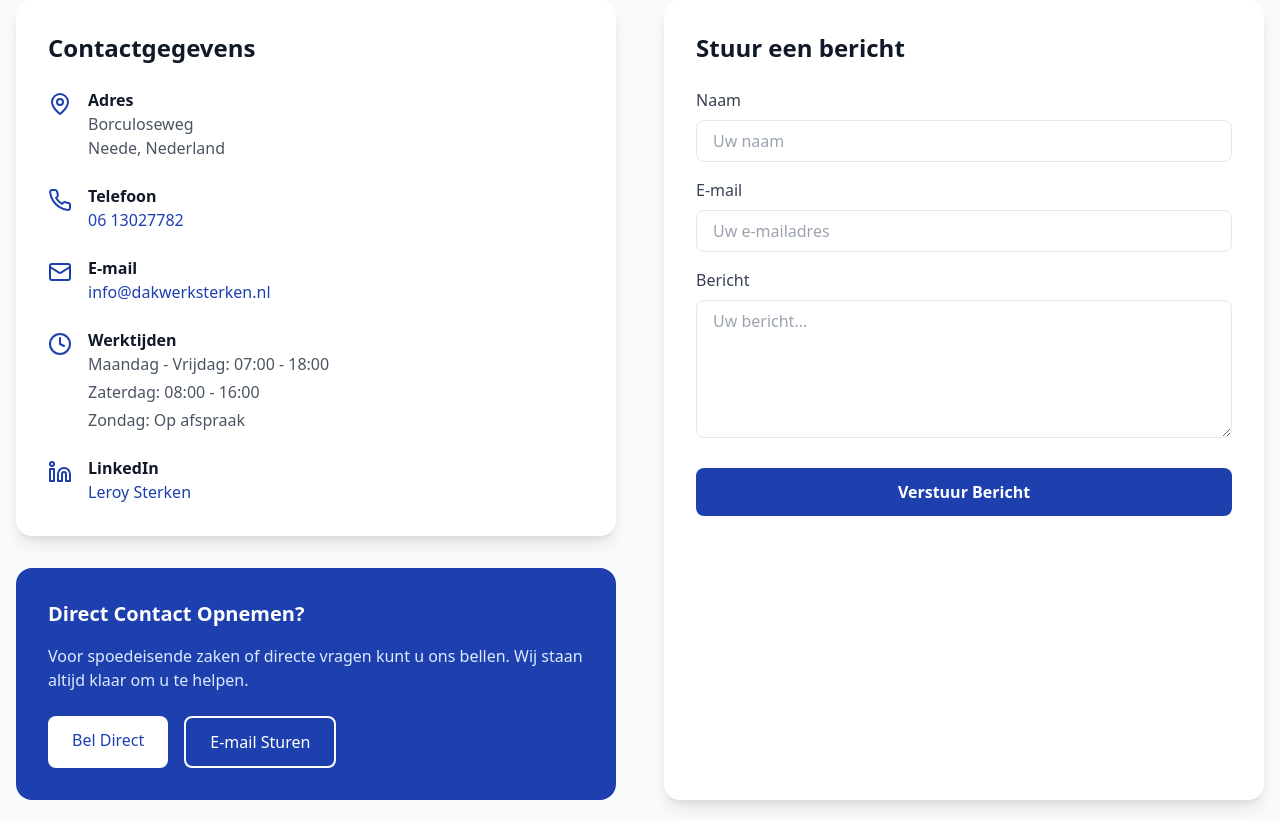
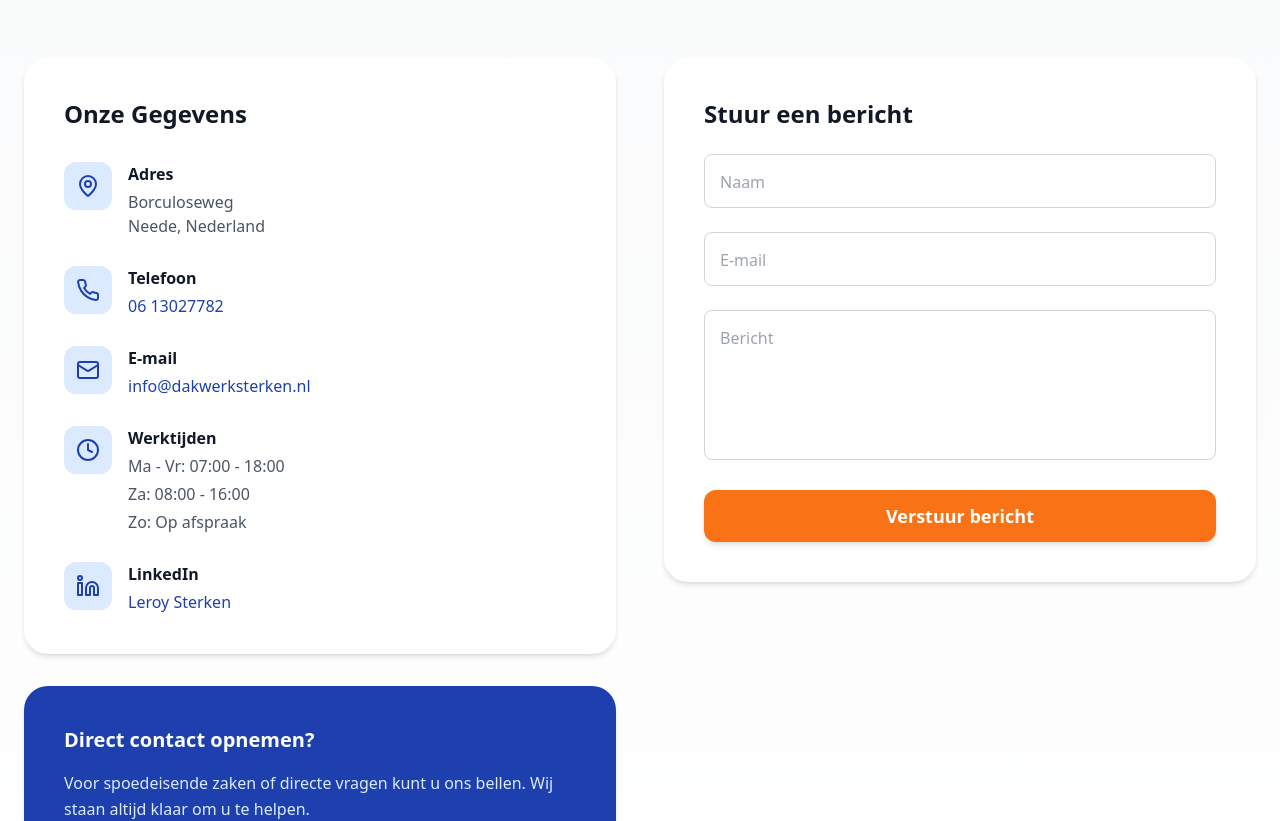
Before and after one commit to dmonfrooij/DakwerkSterken, a React (Vite) app: page / in a window 1280 px wide. Shown: the part 5440-6261 px from the top of the page. Built offline with nearby package versions, Linux system fonts and the light colour scheme.

Commit message:
google tag

```diff
--- a/src/components/Contact.tsx
+++ b/src/components/Contact.tsx
@@ -1,79 +1,80 @@
-import React from 'react';
-import { MapPin, Phone, Mail, Clock, Linkedin } from 'lucide-react';
-import ContactForm from './ContactForm';
+import React from "react";
+import { MapPin, Phone, Mail, Clock, Linkedin } from "lucide-react";
+import ContactForm from "./ContactForm";
 
 const Contact = () => {
   return (
-    <section id="contact" className="py-16 bg-gray-50">
-      <div className="max-w-7xl mx-auto px-4">
-        <div className="text-center mb-16">
-          <h2 className="text-4xl font-bold text-gray-900 mb-4">Contact & Offerte</h2>
-          <p className="text-xl text-gray-600 max-w-3xl mx-auto">
-            Klaar voor uw kunststof dakproject? Neem contact met ons op voor een vrijblijvende
-            offerte en professioneel advies.
+    <section id="contact" className="py-24 bg-gradient-to-b from-gray-50 to-white">
+      <div className="max-w-7xl mx-auto px-6">
+        {/* Titel en Intro */}
+        <div className="text-center mb-20">
+          <h2 className="text-5xl font-extrabold text-gray-900 mb-4 tracking-tight">
+            Contact & Offerte
+          </h2>
+          <p className="text-lg text-gray-600 max-w-2xl mx-auto leading-relaxed">
+            Klaar voor uw kunststof dakproject? Neem contact met ons op voor een vrijblijvende offerte en professioneel advies.
           </p>
         </div>
 
-        <div className="grid lg:grid-cols-2 gap-12">
-          {/* Contact Informatie */}
-          <div>
-            <div className="bg-white p-8 rounded-2xl shadow-lg mb-8">
-              <h3 className="text-2xl font-bold text-gray-900 mb-6">Contactgegevens</h3>
+        {/* Grid Layout */}
+        <div className="grid lg:grid-cols-2 gap-12 items-start">
+          {/* Contact Info */}
+          <div className="space-y-8">
+            <div className="bg-white p-10 rounded-3xl shadow-md hover:shadow-xl transition">
+              <h3 className="text-2xl font-semibold text-gray-900 mb-8">
+                Onze Gegevens
+              </h3>
 
-              <div className="space-y-6">
-                <div className="flex items-start space-x-4">
-                  <MapPin className="h-6 w-6 text-blue-800 mt-1" />
-                  <div>
-                    <h4 className="font-semibold text-gray-900">Adres</h4>
-                    <p className="text-gray-600">
-                      Borculoseweg<br />
-                      Neede, Nederland
-                    </p>
-                  </div>
-                </div>
-
-                <div className="flex items-start space-x-4">
-                  <Phone className="h-6 w-6 text-blue-800 mt-1" />
-                  <div>
-                    <h4 className="font-semibold text-gray-900">Telefoon</h4>
+              <div className="space-y-7">
+                {[
+                  {
+                    Icon: MapPin,
+                    title: "Adres",
+                    content: (
+                      <>
+                        Borculoseweg<br />Neede, Nederland
+                      </>
+                    ),
+                  },
+                  {
+                    Icon: Phone,
+                    title: "Telefoon",
+                    content: (
                       <a
                         href="tel:0613027782"
                         className="text-blue-800 hover:text-blue-900 transition-colors"
                       >
                         06 13027782
                       </a>
-                  </div>
-                </div>
-
-                <div className="flex items-start space-x-4">
-                  <Mail className="h-6 w-6 text-blue-800 mt-1" />
-                  <div>
-                    <h4 className="font-semibold text-gray-900">E-mail</h4>
+                    ),
+                  },
+                  {
+                    Icon: Mail,
+                    title: "E-mail",
+                    content: (
                       <a
                         href="mailto:info@dakwerksterken.nl"
                         className="text-blue-800 hover:text-blue-900 transition-colors"
                       >
                         info@dakwerksterken.nl
                       </a>
+                    ),
+                  },
+                  {
+                    Icon: Clock,
+                    title: "Werktijden",
+                    content: (
+                      <div className="text-gray-600 space-y-1">
+                        <p>Ma - Vr: 07:00 - 18:00</p>
+                        <p>Za: 08:00 - 16:00</p>
+                        <p>Zo: Op afspraak</p>
                       </div>
-                </div>
-
-                <div className="flex items-start space-x-4">
-                  <Clock className="h-6 w-6 text-blue-800 mt-1" />
-                  <div>
-                    <h4 className="font-semibold text-gray-900">Werktijden</h4>
-                    <div className="text-gray-600 space-y-1">
-                      <p>Maandag - Vrijdag: 07:00 - 18:00</p>
-                      <p>Zaterdag: 08:00 - 16:00</p>
-                      <p>Zondag: Op afspraak</p>
-                    </div>
-                  </div>
-                </div>
-
-                <div className="flex items-start space-x-4">
-                  <Linkedin className="h-6 w-6 text-blue-800 mt-1" />
-                  <div>
-                    <h4 className="font-semibold text-gray-900">LinkedIn</h4>
+                    ),
+                  },
+                  {
+                    Icon: Linkedin,
+                    title: "LinkedIn",
+                    content: (
                       <a
                         href="https://www.linkedin.com/in/leroy-sterken-0b6016192/"
                         target="_blank"
@@ -82,36 +83,50 @@ const Contact = () => {
                       >
                         Leroy Sterken
                       </a>
+                    ),
+                  },
+                ].map(({ Icon, title, content }, i) => (
+                  <div key={i} className="flex items-start space-x-4">
+                    <div className="bg-blue-100 p-3 rounded-xl">
+                      <Icon className="h-6 w-6 text-blue-800" />
+                    </div>
+                    <div>
+                      <h4 className="font-semibold text-gray-900 mb-1">
+                        {title}
+                      </h4>
+                      <div className="text-gray-600">{content}</div>
                     </div>
                   </div>
+                ))}
               </div>
             </div>
 
-            <div className="bg-blue-800 text-white p-8 rounded-2xl">
-              <h3 className="text-xl font-bold mb-4">Direct Contact Opnemen?</h3>
-              <p className="text-blue-100 mb-6">
-                Voor spoedeisende zaken of directe vragen kunt u ons bellen.
-                Wij staan altijd klaar om u te helpen.
+            <div className="bg-blue-800 text-white p-10 rounded-3xl shadow-md">
+              <h3 className="text-xl font-bold mb-4">Direct contact opnemen?</h3>
+              <p className="text-blue-100 mb-6 leading-relaxed">
+                Voor spoedeisende zaken of directe vragen kunt u ons bellen. Wij staan altijd klaar om u te helpen.
               </p>
               <div className="flex flex-col sm:flex-row gap-4">
                 <a
                   href="tel:0613027782"
-                  className="bg-white text-blue-800 px-6 py-3 rounded-lg font-medium text-center hover:bg-gray-100 transition-colors"
+                  className="bg-white text-blue-800 px-6 py-3 rounded-lg font-medium text-center hover:bg-gray-100 transition"
                 >
-                  Bel Direct
+                  Bel direct
                 </a>
                 <a
                   href="mailto:info@dakwerksterken.nl"
-                  className="border-2 border-white text-white px-6 py-3 rounded-lg font-medium text-center hover:bg-white hover:text-blue-800 transition-colors"
+                  className="border-2 border-white text-white px-6 py-3 rounded-lg font-medium text-center hover:bg-white hover:text-blue-800 transition"
                 >
-                  E-mail Sturen
+                  E-mail sturen
                 </a>
               </div>
             </div>
           </div>
 
-          {/* Contact Formulier */}
-          <ContactForm/>
+          {/* Contactformulier */}
+          <div className="bg-white p-10 rounded-3xl shadow-md hover:shadow-xl transition">
+            <ContactForm />
+          </div>
         </div>
       </div>
     </section>
--- a/src/components/ContactForm.tsx
+++ b/src/components/ContactForm.tsx
@@ -6,34 +6,33 @@ const ContactForm = () => {
     email: "",
     message: "",
   });
+  const [status, setStatus] = useState<"idle" | "sending" | "success" | "error">(
+    "idle"
+  );
 
-  const [status, setStatus] = useState<"idle" | "sending" | "success" | "error">("idle");
-
-  // 🧠 Handelt invoerupdates af
   const handleChange = (e: React.ChangeEvent<HTMLInputElement | HTMLTextAreaElement>) => {
-    setFormData({
-      ...formData,
-      [e.target.name]: e.target.value,
-    });
+    setFormData({ ...formData, [e.target.name]: e.target.value });
   };
 
-  // ✉️ Verzendt formulierdata naar jouw Express-server
   const handleSubmit = async (e: React.FormEvent) => {
     e.preventDefault();
     setStatus("sending");
 
     try {
-      const res = await fetch("/api/send-mail", {
+      const response = await fetch("/api/send-mail", {
         method: "POST",
         headers: { "Content-Type": "application/json" },
         body: JSON.stringify(formData),
       });
 
-      if (!res.ok) throw new Error("Serverfout");
+      if (response.ok) {
         setStatus("success");
         setFormData({ name: "", email: "", message: "" });
-    } catch (err) {
-      console.error("Fout bij verzenden:", err);
+      } else {
+        throw new Error("E-mail verzenden mislukt");
+      }
+    } catch (error) {
+      console.error(error);
       setStatus("error");
     }
   };
@@ -41,48 +40,54 @@ const ContactForm = () => {
   return (
     <form
       onSubmit={handleSubmit}
-      className="bg-white p-8 rounded-2xl shadow-lg"
+      className="space-y-6 text-gray-800"
     >
-      <h3 className="text-2xl font-bold text-gray-900 mb-6">
+      <h3 className="text-2xl font-semibold text-gray-900 mb-6">
         Stuur een bericht
       </h3>
 
-      <div className="mb-4">
-        <label className="block text-gray-700 mb-2" htmlFor="name">
-          Naam
-        </label>
+      {/* Naam veld */}
+      <div className="relative">
         <input
+          type="text"
           id="name"
-          type="text"
           name="name"
           value={formData.name}
           onChange={handleChange}
           required
-          className="w-full px-4 py-2 border rounded-lg focus:outline-none focus:ring-2 focus:ring-blue-800"
-          placeholder="Uw naam"
+          className="peer w-full border border-gray-300 rounded-lg px-4 pt-5 pb-2 focus:outline-none focus:border-blue-800 transition"
+          placeholder=" "
         />
+        <label
+          htmlFor="name"
+          className="absolute text-gray-500 left-4 top-3 text-sm transition-all peer-placeholder-shown:top-4 peer-placeholder-shown:text-gray-400 peer-placeholder-shown:text-base peer-focus:top-2 peer-focus:text-sm peer-focus:text-blue-800"
+        >
+          Naam
+        </label>
       </div>
 
-      <div className="mb-4">
-        <label className="block text-gray-700 mb-2" htmlFor="email">
-          E-mail
-        </label>
+      {/* E-mail veld */}
+      <div className="relative">
         <input
+          type="email"
           id="email"
-          type="email"
           name="email"
           value={formData.email}
           onChange={handleChange}
           required
-          className="w-full px-4 py-2 border rounded-lg focus:outline-none focus:ring-2 focus:ring-blue-800"
-          placeholder="Uw e-mailadres"
+          className="peer w-full border border-gray-300 rounded-lg px-4 pt-5 pb-2 focus:outline-none focus:border-blue-800 transition"
+          placeholder=" "
         />
+        <label
+          htmlFor="email"
+          className="absolute text-gray-500 left-4 top-3 text-sm transition-all peer-placeholder-shown:top-4 peer-placeholder-shown:text-gray-400 peer-placeholder-shown:text-base peer-focus:top-2 peer-focus:text-sm peer-focus:text-blue-800"
+        >
+          E-mail
+        </label>
       </div>
 
-      <div className="mb-6">
-        <label className="block text-gray-700 mb-2" htmlFor="message">
-          Bericht
-        </label>
+      {/* Bericht veld */}
+      <div className="relative">
         <textarea
           id="message"
           name="message"
@@ -90,31 +95,58 @@ const ContactForm = () => {
           onChange={handleChange}
           required
           rows={5}
-          className="w-full px-4 py-2 border rounded-lg focus:outline-none focus:ring-2 focus:ring-blue-800"
-          placeholder="Uw bericht..."
+          className="peer w-full border border-gray-300 rounded-lg px-4 pt-5 pb-2 focus:outline-none focus:border-blue-800 transition resize-none"
+          placeholder=" "
         ></textarea>
+        <label
+          htmlFor="message"
+          className="absolute text-gray-500 left-4 top-3 text-sm transition-all peer-placeholder-shown:top-4 peer-placeholder-shown:text-gray-400 peer-placeholder-shown:text-base peer-focus:top-2 peer-focus:text-sm peer-focus:text-blue-800"
+        >
+          Bericht
+        </label>
       </div>
 
+      {/* Statusmelding */}
+      {status === "success" && (
+        <p className="text-green-600 text-sm font-medium">
+          ✅ Bericht succesvol verzonden!
+        </p>
+      )}
+      {status === "error" && (
+        <p className="text-red-600 text-sm font-medium">
+          ❌ Er is iets misgegaan. Probeer het opnieuw.
+        </p>
+      )}
+
+      {/* Verzenden knop */}
+      <div className="relative">
         <button
           type="submit"
           disabled={status === "sending"}
-        className={`w-full bg-blue-800 text-white py-3 rounded-lg font-semibold hover:bg-blue-900 transition-colors ${
-          status === "sending" ? "opacity-70 cursor-not-allowed" : ""
+          className={`w-full py-3 rounded-xl text-white font-semibold text-lg shadow-md transition-all duration-200
+            ${
+              status === "sending"
+                ? "bg-orange-300 cursor-not-allowed"
+                : "bg-orange-500 hover:bg-orange-600 hover:shadow-lg"
             }`}
         >
-        {status === "sending" ? "Verzenden..." : "Verstuur Bericht"}
+          {status === "sending" ? "Verzenden..." : "Verstuur bericht"}
         </button>
 
+        {/* ✅ Succesmelding overlay */}
         {status === "success" && (
-        <p className="text-green-600 mt-4">
-          ✅ Uw bericht is succesvol verzonden!
-        </p>
+          <div className="absolute -top-16 left-1/2 transform -translate-x-1/2 bg-green-500 text-white px-6 py-2 rounded-lg shadow-lg animate-fade-in-out">
+            Bericht succesvol verzonden ✅
+          </div>
         )}
+
+        {/* ❌ Foutmelding overlay */}
         {status === "error" && (
-        <p className="text-red-600 mt-4">
-          ❌ Er ging iets mis bij het verzenden. Probeer het opnieuw.
-        </p>
+          <div className="absolute -top-16 left-1/2 transform -translate-x-1/2 bg-red-500 text-white px-6 py-2 rounded-lg shadow-lg animate-fade-in-out">
+            Er is iets misgegaan ❌
+          </div>
         )}
+      </div>
     </form>
   );
 };
```
Also changed, not shown: src/index.css (+22 -0 lines). Lines whose indentation alone changed are shown as unchanged.
